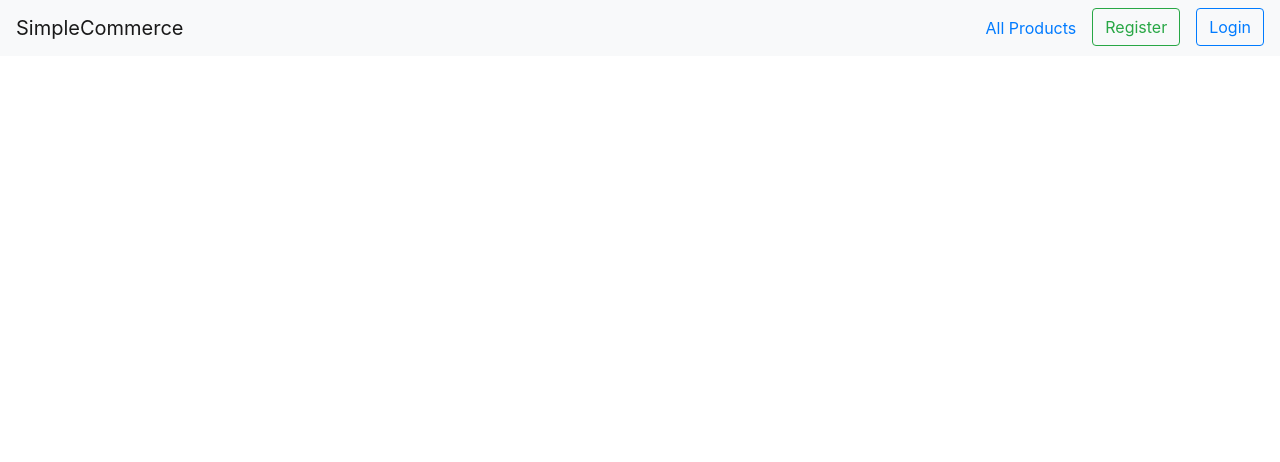
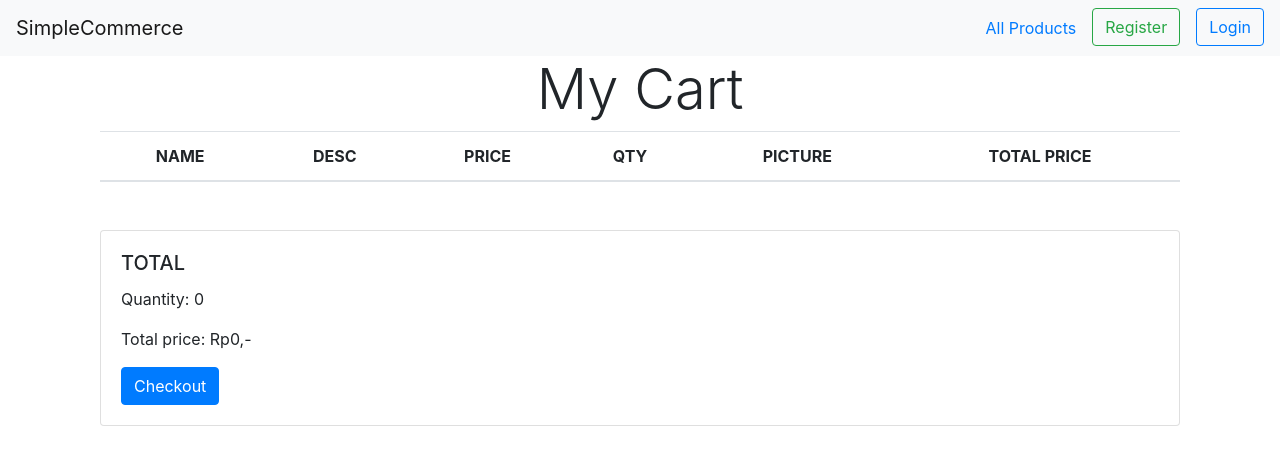
Before and after one commit to kennyosc/jc9simplecommerce, a React (Create React App) app: page /cart in a window 1280 px wide. Shown: the top 462 px of the page. Built offline with nearby package versions, Linux system fonts and the light colour scheme.

Commit message:
add addtocart in action, reducers, and class Cart

```diff
--- a/src/actions/index.js
+++ b/src/actions/index.js
@@ -60,3 +60,25 @@ export const onLogoutUsers = () =>{
         type:'LOGOUT_SUCCESS'
     }
 }
+
+export const addCart = (id,unit) =>{
+    return(dispatch)=>{
+        axios.get('http://localhost:2019/product',{
+            params:{
+                id:id,
+            }
+        }).then((res)=>{
+            var addedProduct = res.data.find((val)=>val.id === id)
+            addedProduct.quantity = unit
+            dispatch(
+                {
+                type:"ADD_CART",
+                payload:{
+                allCart : addedProduct,
+                totalPrice : (addedProduct.price * addedProduct.quantity)
+                }
+            })
+
+        })
+    }
+}
--- a/src/components/App.js
+++ b/src/components/App.js
@@ -11,6 +11,7 @@ import Login from './Login'
 import Register from './Register'
 import ManageProduct from './ManageProduct'
 import DetailProduct from './DetailProduct'
+import Cart from './Cart'
 
 import {keepLogin} from '../actions'
 import {connect} from 'react-redux'
@@ -44,6 +45,7 @@ class App extends Component{
                         <Route path="/register" component={Register}/>
                         <Route path="/manageproduct" component={ManageProduct}/>
                         <Route path="/detailproduct/:id" component={DetailProduct}/>
+                        <Route path="/cart" component={Cart}/>
                     </div>
 
                 </div>
--- a/src/components/Cart.js
+++ b/src/components/Cart.js
@@ -0,0 +1,86 @@
+import React,{Component} from 'react'
+import {connect} from 'react-redux'
+
+class Cart extends Component{
+    renderCart = () =>{
+        var cart = this.props.cart.allCart
+
+        var hasil = cart.map((val)=>{
+            return(
+            <tr>
+                <td style={{width:'250px'}}>{val.name}</td>
+                <td style={{width:'300px'}}>{val.desc}</td>
+                <td className='text-center'>{val.price}</td>
+                <td className='text-center'>{val.quantity}</td>
+                <td style={{width:'400px'}} className='text-center'>
+                    <img className="w-25 img-fluid" src={val.src} alt="Product"/>
+                </td>
+                <td className='text-center'>{val.quantity * val.price}</td>
+            </tr>)
+        })
+        return hasil
+    }
+
+    showTotalQuantity = () =>{
+        var totalQuantity = 0
+        var cart = this.props.cart.allCart
+
+        for(var i = 0; i<this.props.cart.allCart.length; i++){
+            totalQuantity += cart[i].quantity
+        }
+        console.log(this.props.cart.allCart.length)
+        console.log(totalQuantity)
+        return totalQuantity;
+    }
+
+    renderOrderTotal=()=>{
+        return(
+            <div class="row">
+                <div class="col-12">
+                    <div class="card">
+                    <div class="card-body">
+                        <h5 class="card-title">TOTAL</h5>
+                        <p class="card-text">Quantity: {this.showTotalQuantity()}</p>
+                        <p class="card-text">Total price: Rp{this.props.cart.totalPrice},-</p>
+                        <button className="btn btn-primary">Checkout</button>
+                    </div>
+                    </div>
+                </div>
+            </div>
+        )
+    }
+
+    render(){
+        return(
+            <div className="container">
+                <h1 className="display-4 text-center">My Cart</h1>
+                <table className="table table-hover mb-5">
+                    <thead>
+                        <tr className='text-center'>
+                            <th scope="col">NAME</th>
+                            <th scope="col">DESC</th>
+                            <th scope="col">PRICE</th>
+                            <th scope="col">QTY</th>
+                            <th scope="col">PICTURE</th>
+                            <th scope="col">TOTAL PRICE</th>
+                        </tr>
+                    </thead>
+                    <tbody>
+                        {this.renderCart()}
+                    </tbody>
+                </table>
+                <div>
+                    {this.renderOrderTotal()}
+                </div>
+            </div>
+        )
+    }
+}
+
+const mapStateToProps = (state) =>{
+    return{
+        cart : state.auth
+    }
+}
+
+export default connect(mapStateToProps)(Cart)
--- a/src/components/Home.js
+++ b/src/components/Home.js
@@ -12,7 +12,7 @@ class Home extends Component{
 
     getProduct = () => {
         axios.get("http://localhost:2019/product").then((res)=>{
-            this.setState({product:res.data, searchProduct: res.data})
+            this.setState({product:res.data, searchProduct: res.data, cart:res.data})
         })
     }
 
@@ -55,32 +55,11 @@ class Home extends Component{
         this.setState({product: arrSearch})
     }
 
-    handelAddFunc = (product) => {
-        const existingProductInCart = this.state.cart.filter(val=> val.id === product.id)
-        console.log('existingproductincart', existingProductInCart)
-
-        if(existingProductInCart.length > 0){
-            //it will get all the product without the one in the cart
-            const getRidOfProduct = this.state.cart.filter(val => val.id !== product.id)
-            const updateCart = {
-                ...existingProductInCart[0] ,
-                units: existingProductInCart[0].units + product.units
-            }
-            this.setState({
-                cart: [...getRidOfProduct, updateCart]
-            })
-        } else{
-            this.setState({
-                cart: [...this.state.cart, product]
-            })
-        }
-        console.log(this.state.cart)
-    }
 
     renderList = () =>{
         return this.state.product.map((val)=>{
             return (
-                <ProductItem barang = {val} addFunc = {this.handelAddFunc}/>
+                <ProductItem barang = {val} cartData={this.state.cart}/>
             )
         })
     }
--- a/src/components/ProductItem.js
+++ b/src/components/ProductItem.js
@@ -1,9 +1,29 @@
 import React, {Component} from 'react'
 import {Link} from 'react-router-dom'
+import {addCart} from '../actions/index'
+import {connect} from 'react-redux'
 
 class ProductItem extends Component{
+    state = {
+        unit: 0,
+        addedItems : [],
+        cartTotal : 0,
+        totalUnits: 0
+    }
+
+    handleAddToCart = (id,unit) =>{
+        unit = parseInt(this.state.unit)
+        this.props.addCart(id,unit)
+
+      }
+
+    handleChange = (event) =>{
+        this.setState({unit:event.target.value})
+    }
+
     render(){
         const {name,src,price,id,desc} = this.props.barang
+
         return(
             <div  className = 'card col-3 mt-5 mx-3'>
                     <img src={src} className='card-img-top' alt='Product'/>
@@ -11,19 +31,17 @@ class ProductItem extends Component{
                         <h5 className='card-title'>{name}</h5>
                         <p className='card-text'>Rp{price},-</p>
                         <form>
-                            <input className='form-control' placeholder='Qty' ref={(unit)=>{this.unit = unit}}/>
+                            <input className='form-control' placeholder='Qty' onChange={this.handleChange} value={this.state.units}/>
                         </form>
                         {/* ini cara untuk menambahkan :id pada <Link> */}
                         <Link to={'/detailproduct/' + id}>
                             <button className='btn btn-outline-primary btn-block my-2'>Details</button>
                         </Link>
-                        <button className='btn btn-primary' onClick={()=>{
-                            this.props.addFunc({name,src,price,id,desc, units:1})
-                        }}>Add To Cart</button>
+                        <button className='btn btn-primary' onClick={()=>this.handleAddToCart(id)}>Add To Cart</button>
                     </div>
             </div>
         )
     }
 }
 
-export default ProductItem
+export default connect(null,{addCart})(ProductItem)
--- a/src/reducers/index.js
+++ b/src/reducers/index.js
@@ -2,7 +2,11 @@ import {combineReducers} from 'redux'
 
 const initAuth = {
     id: '',
-    username: ''
+    username: '',
+    // allCart digabungin ke user supaya didalam 1 user itu terdapat cart yang dia beli berserta dengan totalpricenya
+    allCart: [],
+    totalPrice: 0,
+    totalUnit: 0
 }
 
 const AuthReducer = (data = initAuth, action) =>{
@@ -24,11 +28,20 @@ const AuthReducer = (data = initAuth, action) =>{
                 username:''
             }
         break;
+
+        case 'ADD_CART':
+            return{
+                ...data,
+                allCart: [...data.allCart, action.payload.allCart],
+                totalPrice: data.totalPrice + action.payload.totalPrice,
+                totalUnit: data.allCart.quantity + action.payload.allCart.quantity
+            }
+        break;
+
         default:
             return data
     }
 }
-
 
 export default combineReducers(
     {
```
